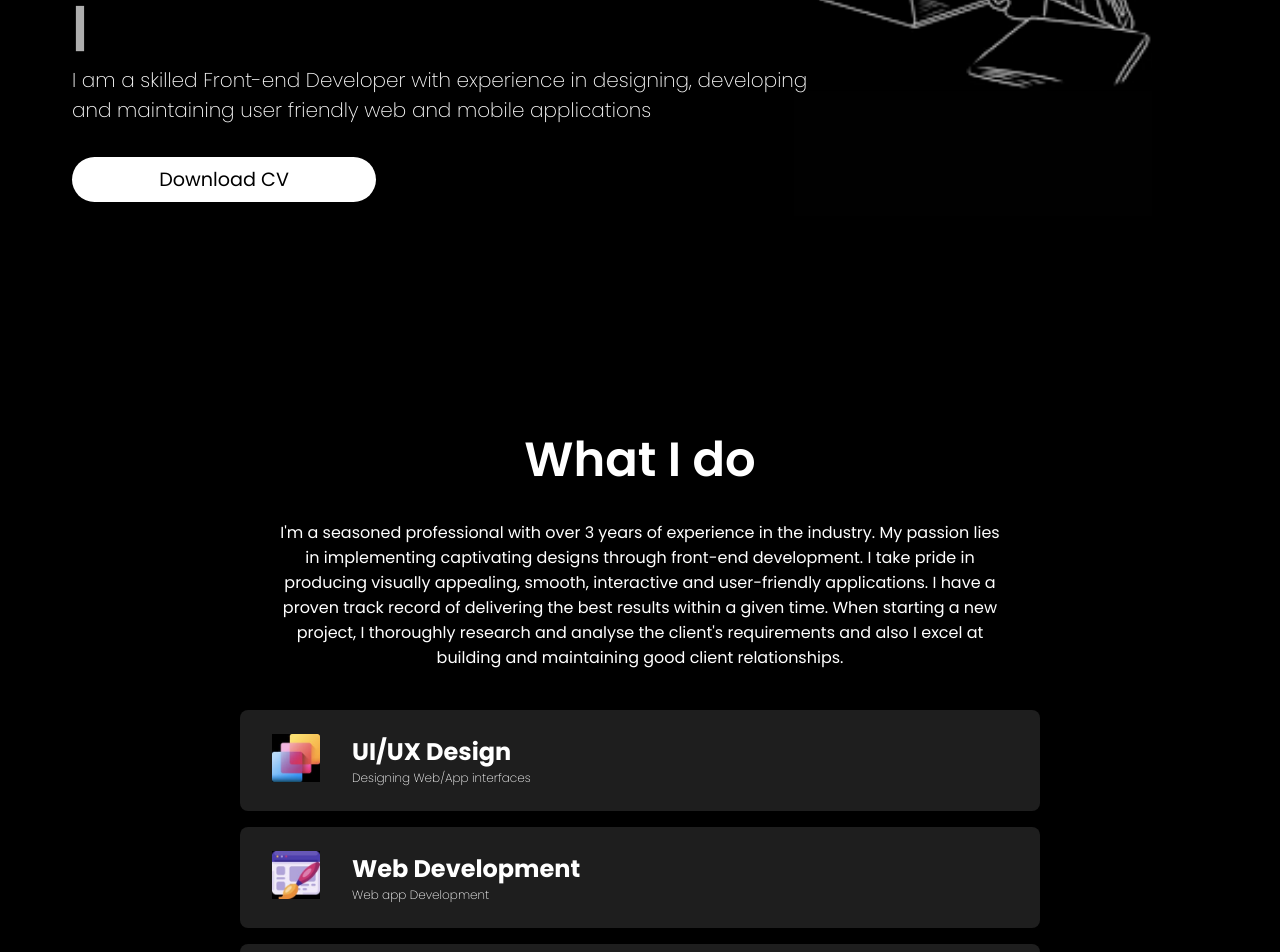
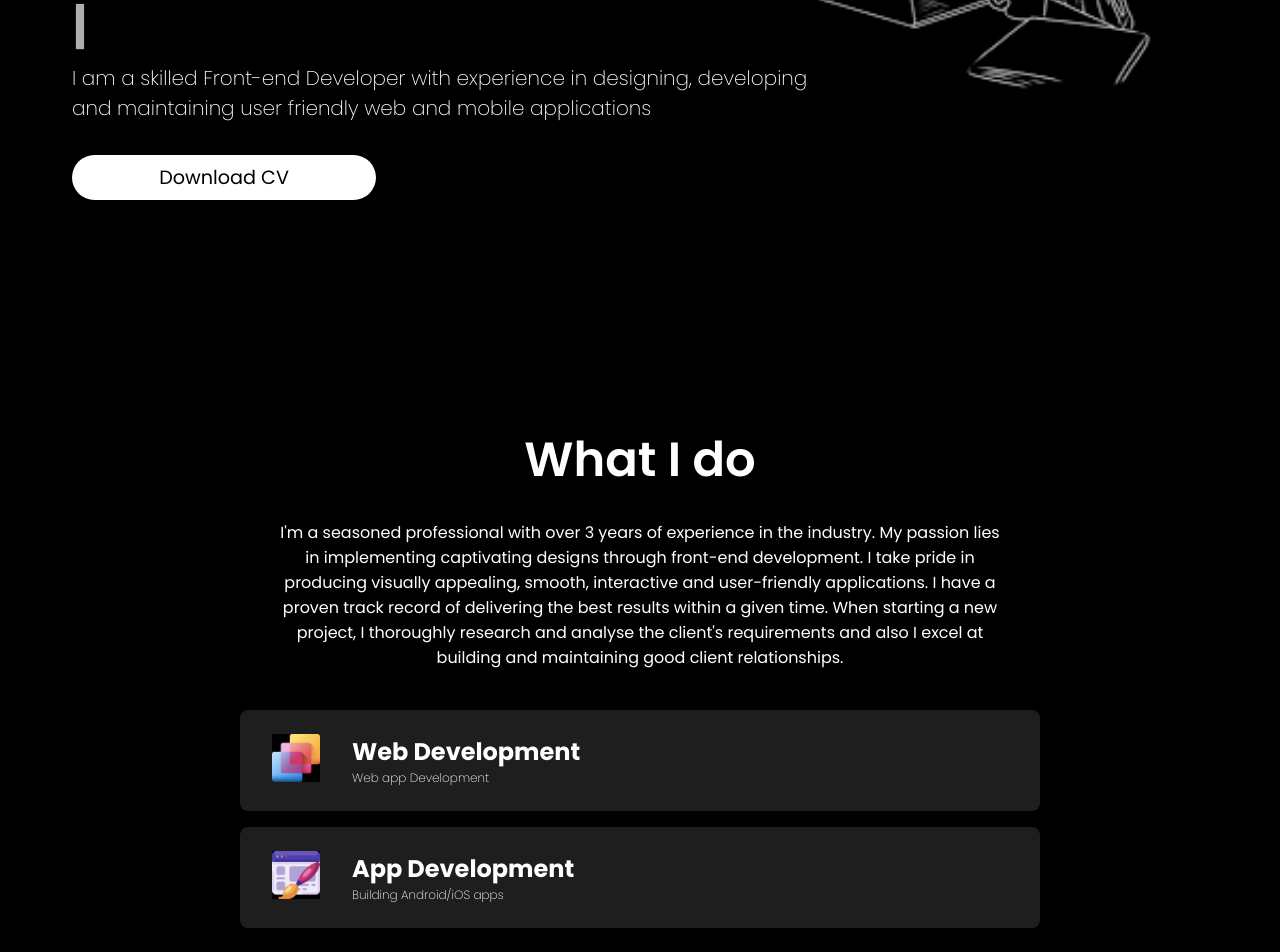
Before and after one commit to annieminj/latest-resume, a React (Create React App) app: page / in a window 1280 px wide. Shown: the part 440-1392 px from the top of the page. Built offline with nearby package versions, Linux system fonts and the light colour scheme.

Commit message:
added download cv

```diff
--- a/src/components/Intro/intro.js
+++ b/src/components/Intro/intro.js
@@ -1,22 +1,9 @@
 import React from 'react'
 import './intro.css'
 import person from '../../assets/18.png'
-import {Link} from 'react-scroll'
 import Typewriter from "typewriter-effect";
-import resume from "../../assets/Annie_Minj.pdf"
 
 const Intro = () => {
-
-  const downloadCV = () => {
-    console.log("downloadCV")
-    const pdfUrl = {resume}
-      const link = document.createElement("a");
-      link.href = pdfUrl;
-      link.download = "document.pdf"; // specify the filename
-      document.body.appendChild(link);
-      link.click();
-      document.body.removeChild(link);
-  }
 
   return (
     <section className='introHead' id='intro'>
@@ -37,7 +24,9 @@ const Intro = () => {
               />
             </span>
             <p className='introPara'>I am a skilled Front-end Developer with experience in designing, developing <br/> and maintaining user friendly web and mobile applications </p>
-            <button className='btn' onClick={() => downloadCV()}>Download CV</button>
+            <a href="/resume.pdf" download>
+              <button className='btn'>Download CV</button>
+            </a>
         </div>
         <img src={person} alt='image' className='bg'/>
     </section>
--- a/src/components/Skills/skills.js
+++ b/src/components/Skills/skills.js
@@ -16,14 +16,7 @@ const Skills = () => {
         </span>
         <div className='skillBars'>
             <div className='skillBar'>
-                <img className='skillBarImg' src={UIDesign} alt='UIDesign' />
-                <div className='skillBarText'>
-                    <h2>UI/UX Design</h2>
-                    <p>Designing Web/App interfaces</p>
-                </div>
-            </div>
-            <div className='skillBar'>
-                <img className='skillBarImg' src={WebDesign} alt='WebDesign' />
+                <img className='skillBarImg' src={UIDesign} alt='WebDesign' />
                 <div className='skillBarText'>
                     <h2>Web Development</h2>
                     <p>Web app Development</p>
```
Also changed, not shown: 2 other files (tests, documents, lock files or other folders).
